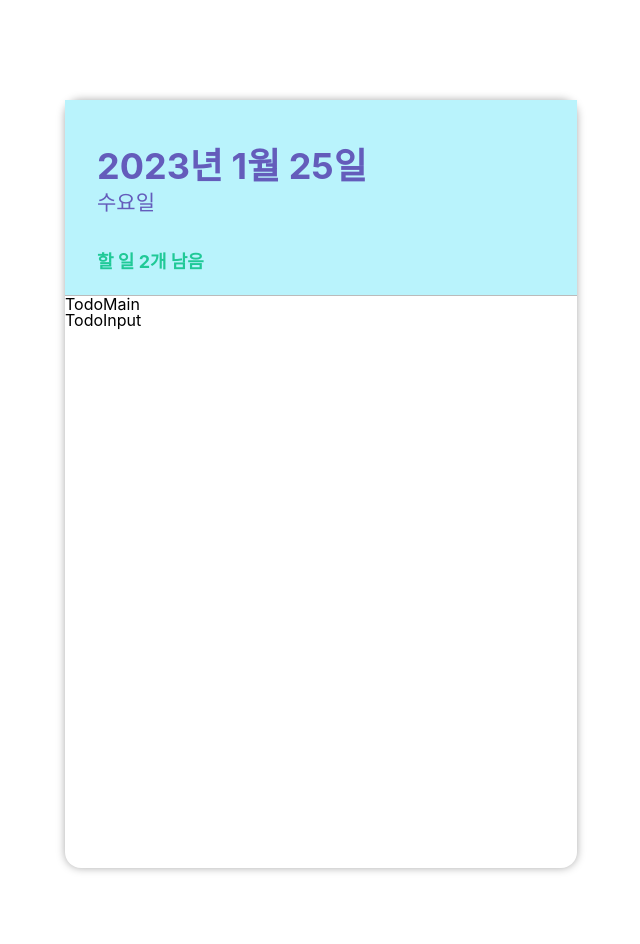
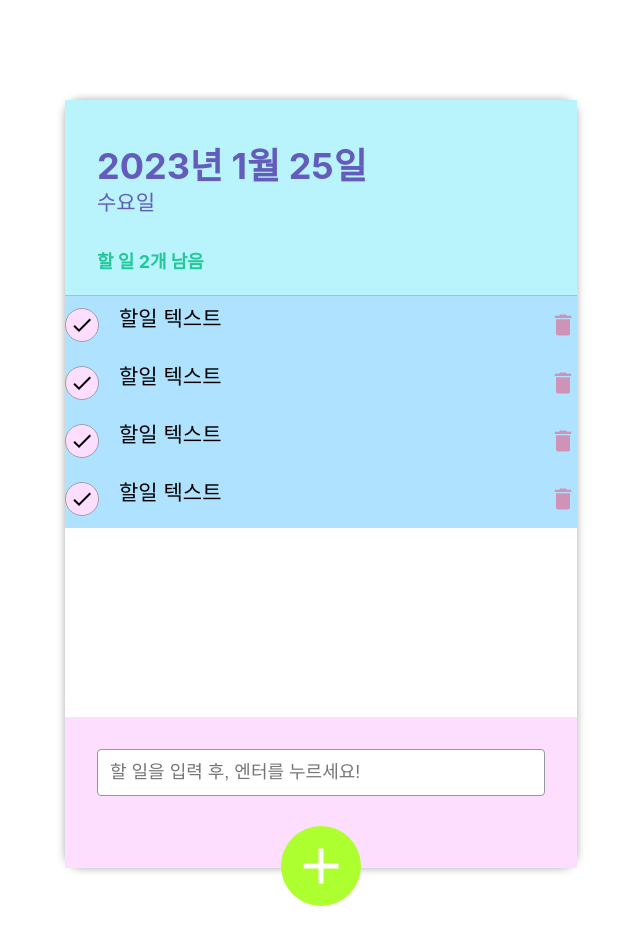
Before and after one commit to hyeokinen/Todo-app-react, a React (Create React App) app: page / in a window 1280 px wide. Shown: the top 944 px of the page, without its empty margins (319-959 px from the left). Built offline with nearby package versions, Linux system fonts and the light colour scheme.

Commit message:
# css 커밋 1

```diff
--- a/package.json
+++ b/package.json
@@ -6,8 +6,11 @@
     "@testing-library/jest-dom": "^5.16.5",
     "@testing-library/react": "^13.4.0",
     "@testing-library/user-event": "^13.5.0",
+    "classnames": "^2.3.2",
+    "icons": "^1.0.0",
     "react": "^18.2.0",
     "react-dom": "^18.2.0",
+    "react-icons": "^4.7.1",
     "react-scripts": "5.0.1",
     "web-vitals": "^2.1.4"
   },
--- a/src/components/todo/TodoInput.js
+++ b/src/components/todo/TodoInput.js
@@ -1,8 +1,28 @@
 import React from 'react'
+import './css/TodoInput.css'
+import { MdAdd } from "react-icons/md";
+
 
 const TodoInput = () => {
   return (
-    <div>TodoInput</div>
+    <>
+    <div className='todo-input'>
+      <form className='insert-form'>
+        <input
+        type="text"
+        placeholder='할 일을 입력 후, 엔터를 누르세요!'
+        autoFocus
+        />
+
+
+      </form>
+    </div>
+
+    <button className='begin-btn'>
+      <MdAdd />
+    </button>
+
+    </>
   )
 }
 
--- /dev/null
+++ b/src/components/todo/TodoItem.js
@@ -0,0 +1,21 @@
+import React from 'react'
+import { MdDone, MdDelete } from "react-icons/md";
+import './css/TodoItem.css'
+
+const TodoItem = () => {
+  return (
+    <li className='todo-item'>
+        <div className='check-circle'>
+        <MdDone/>
+        </div>
+        <span className='text'>할일 텍스트</span>
+        <div className='remove'>
+            <MdDelete/>
+        </div>
+    </li>
+
+
+    )
+}
+
+export default TodoItem
--- a/src/components/todo/TodoMain.js
+++ b/src/components/todo/TodoMain.js
@@ -1,8 +1,14 @@
 import React from 'react'
+import TodoItem from './TodoItem'
 
 const TodoMain = () => {
   return (
-    <div>TodoMain</div>
+    <ul className='todo-list'>
+      <TodoItem/>
+      <TodoItem/>
+      <TodoItem/>
+      <TodoItem/>
+    </ul>
   )
 }
 
--- /dev/null
+++ b/src/components/todo/css/TodoInput.css
@@ -0,0 +1,43 @@
+
+.todo-input{
+    background-color: #FEDEFF;
+    /* absolute를 안하면 버튼이 뒤에 숨게됨 */
+    position: absolute;
+    bottom: 0;
+    width: 100%;
+
+    padding: 32px 32px 72px;
+    box-sizing: border-box;
+}
+
+.todo-input input {
+    border: 1px solid #94989b;
+    font-size: 18px;
+    border-radius: 4px;
+    width: 100%;
+    padding: 12px;
+    outline: none;
+    box-sizing: border-box;
+}
+
+.begin-btn{
+    background: greenyellow;
+    width: 80px;
+    height: 80px;
+    border-radius: 50%;
+    border: none;
+    outline: none;
+    color: #fff;
+    font-size: 60px;
+
+    display: flex;
+    justify-content: center;
+    align-items: center;
+
+    position: absolute;
+    bottom: -5%;
+    left: 50%;
+    transform: translate(-50%,0);
+
+    cursor: pointer;
+}
--- /dev/null
+++ b/src/components/todo/css/TodoItem.css
@@ -0,0 +1,43 @@
+
+.todo-item{
+     /* 부모가 할일은 자식을 수평배치 해주는것 */
+    display: flex;
+    background-color: #AEE2FF;
+    padding: 12px 0;
+}
+.todo-item .check-circle {
+    width: 32px;
+    height: 32px;
+    background: #FEDEFF;
+
+    border-radius: 50%;
+    font-size: 24px;
+    border: 1px solid #9da1a7;
+
+    /* 정중앙으로 옮기는 코드 */
+    display: flex;
+    justify-content: center;
+    align-items: center;
+
+    margin-right: 20px;
+    cursor: pointer;
+
+    /* flex: 1; */
+}
+
+.todo-item .text {
+    font-size: 21px;
+    color:black;
+    flex: 1;
+}
+.todo-item .remove{
+    font-size: 28px;
+    color: rgb(207, 147, 184);
+    cursor: pointer;
+
+    display: flex;
+    justify-content: center;
+    align-items: center;
+
+    /* flex: 1; */
+}
--- a/src/components/todo/css/TodoTemplate.css
+++ b/src/components/todo/css/TodoTemplate.css
@@ -10,4 +10,6 @@
 
     /* 박스 x축 중앙 정렬 : 마진 좌우값을 auto로 설정 */
     margin: 100px auto;
+
+    position: relative;
 }
```
Also changed, not shown: 2 other files (tests, documents, lock files or other folders).
